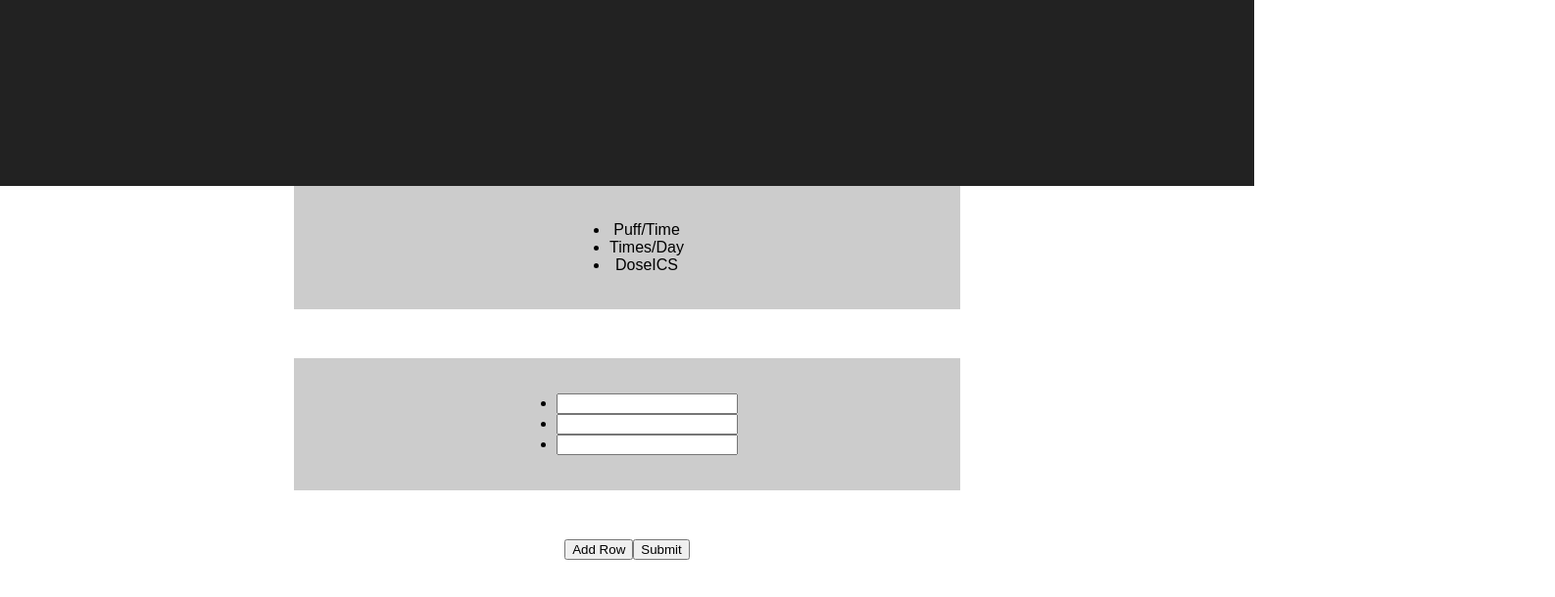
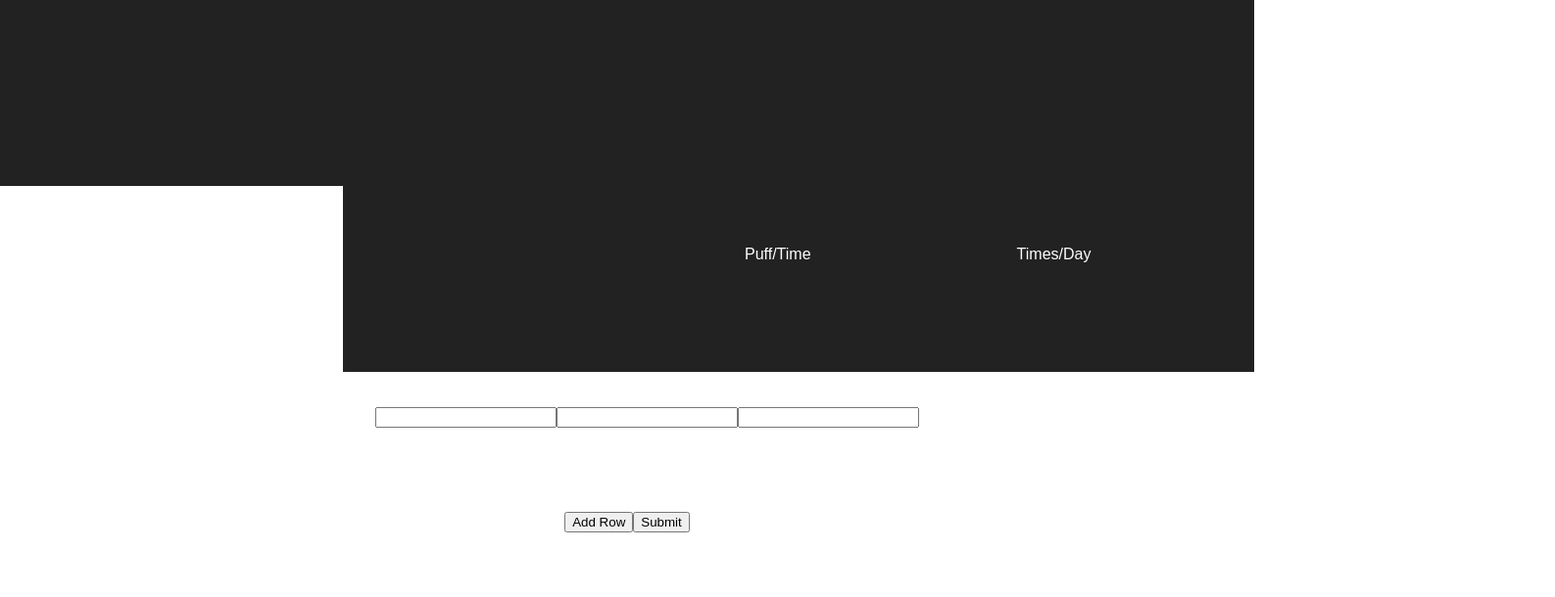
Before and after one commit to qoc-shirley/EAAPS-Rules, a React (Create React App) app: page / in a window 1280 px wide. Shown: the top 610 px of the page at 98% size, 1587 px wide, since content can reach past the window. Built offline with nearby package versions, Linux system fonts and the light colour scheme.

Commit message:
added styling for Row

```diff
--- a/package.json
+++ b/package.json
@@ -21,6 +21,7 @@
     "jest": "^20.0.4",
     "lodash": "^4.17.4",
     "node-sass": "^4.5.3",
+    "prop-types": "^15.5.10",
     "react": "^15.6.1",
     "react-addons-create-fragment": "^15.6.0",
     "react-scripts": "1.0.7",
--- a/src/Components/App/styles.css
+++ b/src/Components/App/styles.css
@@ -13,7 +13,7 @@
   justify-content: space-around;
 
   margin: 0 300px 50px 300px;
-  background-color: #ccc;
+  /*background-color: #ccc;*/
   padding: 20px;
 }
 
--- a/src/Components/App/styles.scss
+++ b/src/Components/App/styles.scss
@@ -38,7 +38,7 @@
       justify-content: space-around;
 
       margin: 0 300px 50px 300px;
-      background-color: #ccc;
+      /*background-color: #ccc;*/
       padding: 20px;
     }
   }
--- a/src/Components/InputField/InputField.jsx
+++ b/src/Components/InputField/InputField.jsx
@@ -18,7 +18,6 @@ InputField.propTypes = {
 };
 
 InputField.defaultProps = {
-  defaultValue: '',
 };
 
 export default InputField;
--- a/src/Components/MedicationTable/MedicationTable.jsx
+++ b/src/Components/MedicationTable/MedicationTable.jsx
@@ -32,11 +32,11 @@ const MedicationTable = (
        timesOnChange={timesOnChange}
        doseICSOnChange={doseICSOnChange}/>*/}
 
-     <div className="row__header">
+     <div className="header">
         <Row elements={["Puff/Time", "Times/Day", "DoseICS"]} />
      </div>
 
-     <div className="row__main" >
+     <div className="main" >
         <Row elements={[
           <InputField
           fieldName="puff"
--- a/src/Components/Row/Row.jsx
+++ b/src/Components/Row/Row.jsx
@@ -1,6 +1,7 @@
 import React from 'react';
 import _ from 'lodash';
 import PropTypes from 'prop-types';
+import './styles.css';
 
 const Row = ( {elements} ) => {
   console.log(elements);
--- a/src/Components/Row/styles.css
+++ b/src/Components/Row/styles.css
@@ -0,0 +1,13 @@
+.row {
+
+    /*background-color: #ccc;*/
+}
+
+.row ul {
+    display: flex;
+    justify-content: space-around;
+}
+
+.row li {
+    list-style-type: none;
+}
```
